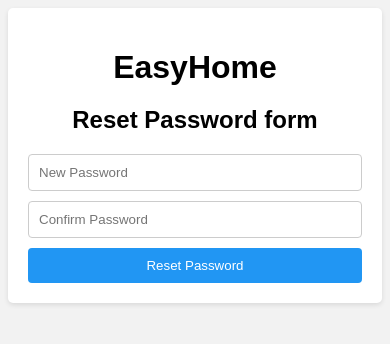
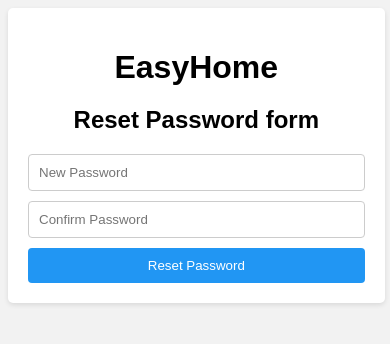
Before and after one commit to alvarovegaromero/EasyHome-Backend, a Django app: template Backend/users/templates/password_reset.html in a window 390 px wide. Shown: the top 344 px of the page. Run offline with Django 5.2, Linux system fonts and the light colour scheme; the template is opened without the code that fills it, so the values that code supplies are empty.

Commit message:
New responsive design

```diff
--- a/Backend/users/templates/password_reset.html
+++ b/Backend/users/templates/password_reset.html
@@ -2,14 +2,18 @@
 <html>
 <head>
     <title>Reset Password</title>
+    <meta name="viewport" content="width=device-width, initial-scale=1">
     <style>
       body {
         font-family: Arial, sans-serif;
         background-color: #f2f2f2;
+        /* Optional: Set a minimum viewport width for responsiveness on small screens */
+        min-width: 320px; /* Adjust as needed */
       }
 
       .container {
-            max-width: 400px;
+        width: 90%; /* Responsive width for mobile devices */
+        height: 40%; /* Responsive height for mobile devices */
         margin: 0 auto;
         padding: 20px;
         background-color: #fff;
@@ -49,6 +53,13 @@
       button[type="submit"]:hover {
         background-color: #1c87db;
       }
+
+      /* Media queries for additional responsiveness */
+      @media (min-width: 768px) {
+        .container {
+          width: 40%; /* Adjust width for desktop screens */
+        }
+      }
     </style>
 </head>
 <body>
```
Lines whose indentation alone changed are shown as unchanged.
